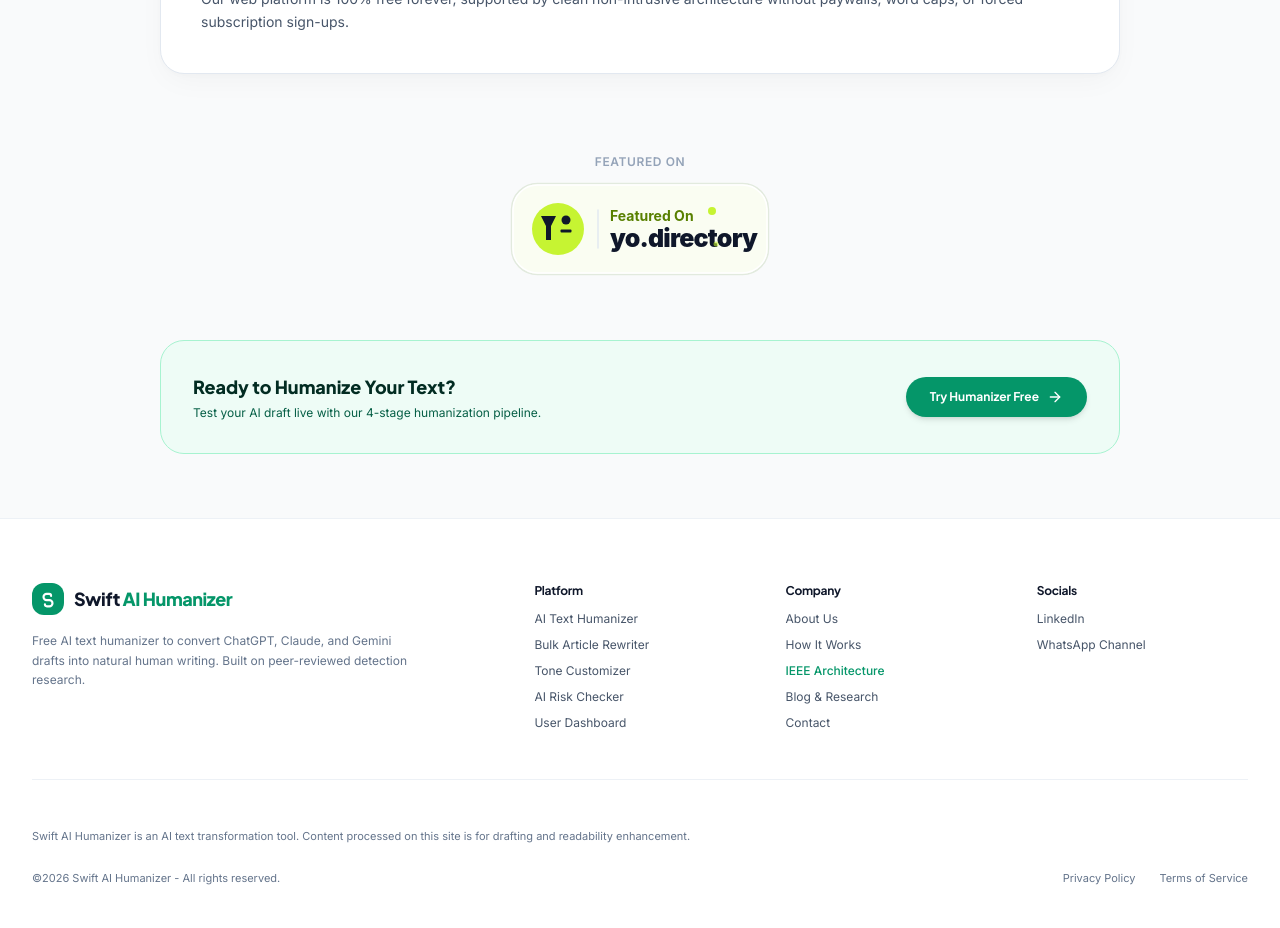
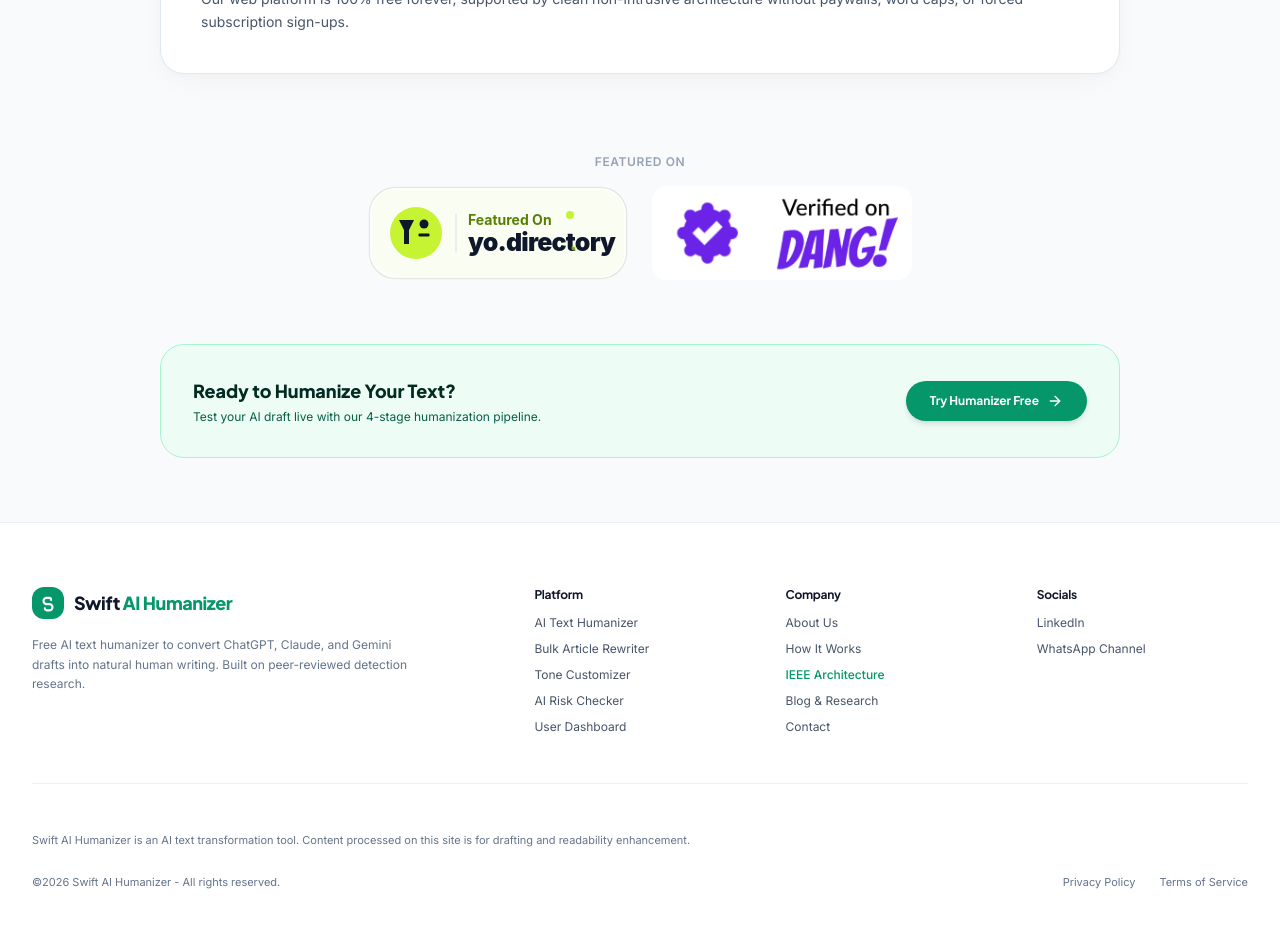
Before and after one commit to akashojha2011-jpg/swift-ai-humanizer, a Next.js app: page /about in a window 1280 px wide. Shown: the part 1580-2508 px from the top of the page. Built offline with nearby package versions, Linux system fonts and the light colour scheme.

Commit message:
Add Dang.ai verified badge to About page featured section alongside Yo.directory

```diff
--- a/app/about/page.tsx
+++ b/app/about/page.tsx
@@ -128,11 +128,12 @@ export default function AboutPage() {
           </div>
         </div>
 
-        {/* Featured On Badge */}
-        <div className="flex flex-col items-center justify-center space-y-3 pt-4">
+        {/* Featured On Badges */}
+        <div className="flex flex-col items-center justify-center space-y-4 pt-4">
           <span className="text-xs font-semibold text-slate-400 dark:text-slate-500 uppercase tracking-wider">
             Featured On
           </span>
+          <div className="flex flex-wrap items-center justify-center gap-6">
             <a
               href="https://yo.directory"
               target="_blank"
@@ -145,9 +146,26 @@ export default function AboutPage() {
                 alt="Featured on Yo.directory"
                 width={260}
                 height={94}
-              className="block w-[260px] max-w-full h-auto border-0 outline-none"
+                className="block w-[240px] sm:w-[260px] max-w-full h-auto border-0 outline-none"
               />
             </a>
+
+            <a
+              href="https://dang.ai"
+              target="_blank"
+              rel="dofollow noopener"
+              className="inline-block transition-transform hover:scale-105"
+            >
+              {/* eslint-disable-next-line @next/next/no-img-element */}
+              <img
+                src="/dang-verified-light.png"
+                alt="Verified on DANG!"
+                width={260}
+                height={94}
+                className="block w-[240px] sm:w-[260px] max-w-full h-auto border-0 outline-none"
+              />
+            </a>
+          </div>
         </div>
 
         {/* Call to Action */}
```
Also changed, not shown: public/dang-verified-light.png (added). Lines whose indentation alone changed are shown as unchanged.
